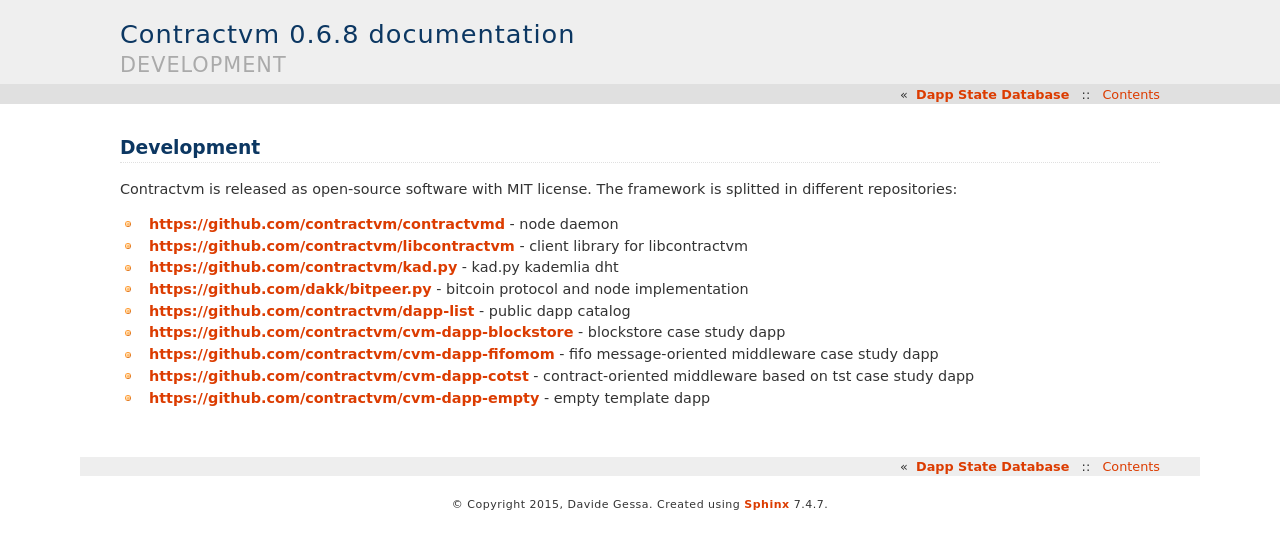
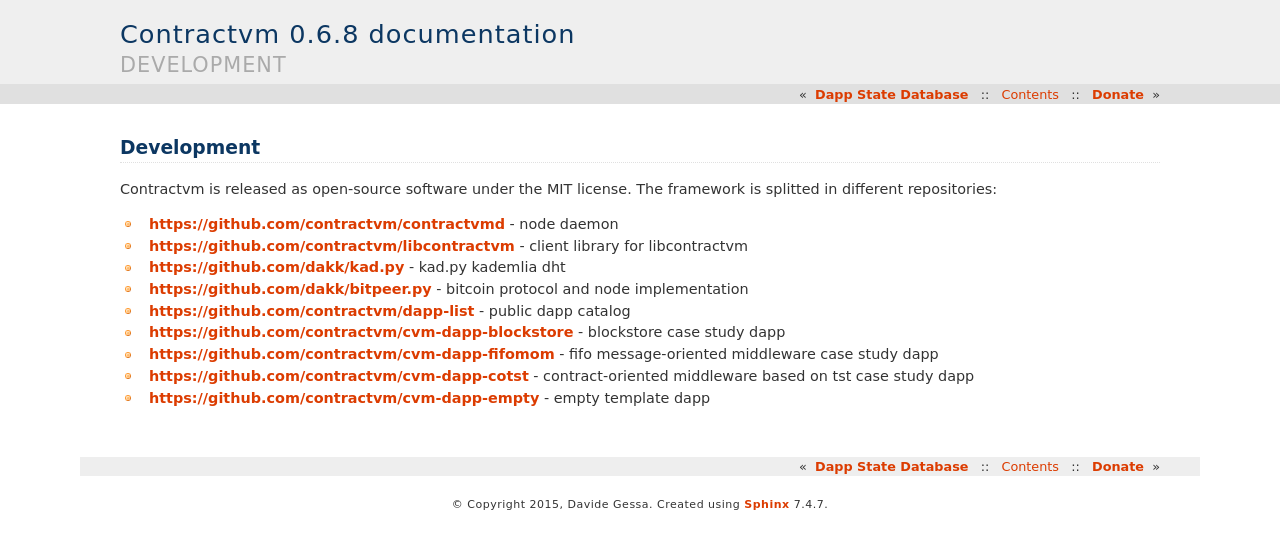
Before and after one commit to contractvm/doc, a Sphinx documentation site: the page built from source/development.rst, in a window 1280 px wide. Shown: the top 549 px of the page. Built offline with Sphinx 7.4.7, drawn with Linux system fonts in a browser that asks for light colours; formulas are drawn with MathJax 3.

Commit message:
doc update

```diff
--- a/source/development.rst
+++ b/source/development.rst
@@ -1,11 +1,12 @@
 Development
 -----------
 
-Contractvm is released as open-source software with MIT license. The framework is splitted in different repositories:
+Contractvm is released as open-source software under the MIT license. The framework is splitted
+in different repositories:
 
 - https://github.com/contractvm/contractvmd - node daemon
 - https://github.com/contractvm/libcontractvm - client library for libcontractvm
-- https://github.com/contractvm/kad.py - kad.py kademlia dht
+- https://github.com/dakk/kad.py - kad.py kademlia dht
 - https://github.com/dakk/bitpeer.py - bitcoin protocol and node implementation
 - https://github.com/contractvm/dapp-list - public dapp catalog
 - https://github.com/contractvm/cvm-dapp-blockstore - blockstore case study dapp
--- /dev/null
+++ b/source/donate.rst
@@ -0,0 +1,5 @@
+Donate
+------
+
+You can support this project and other bitcoin-related projects by donating BTC to:
+**129k6fDTd66j1LMY5RAdFSQozeBe58nfxE**
--- a/source/index.rst
+++ b/source/index.rst
@@ -18,7 +18,7 @@
 	tutorials
 	helperclasses
 	development
-
+	donate
 
 Indices and tables
 ==================
```
